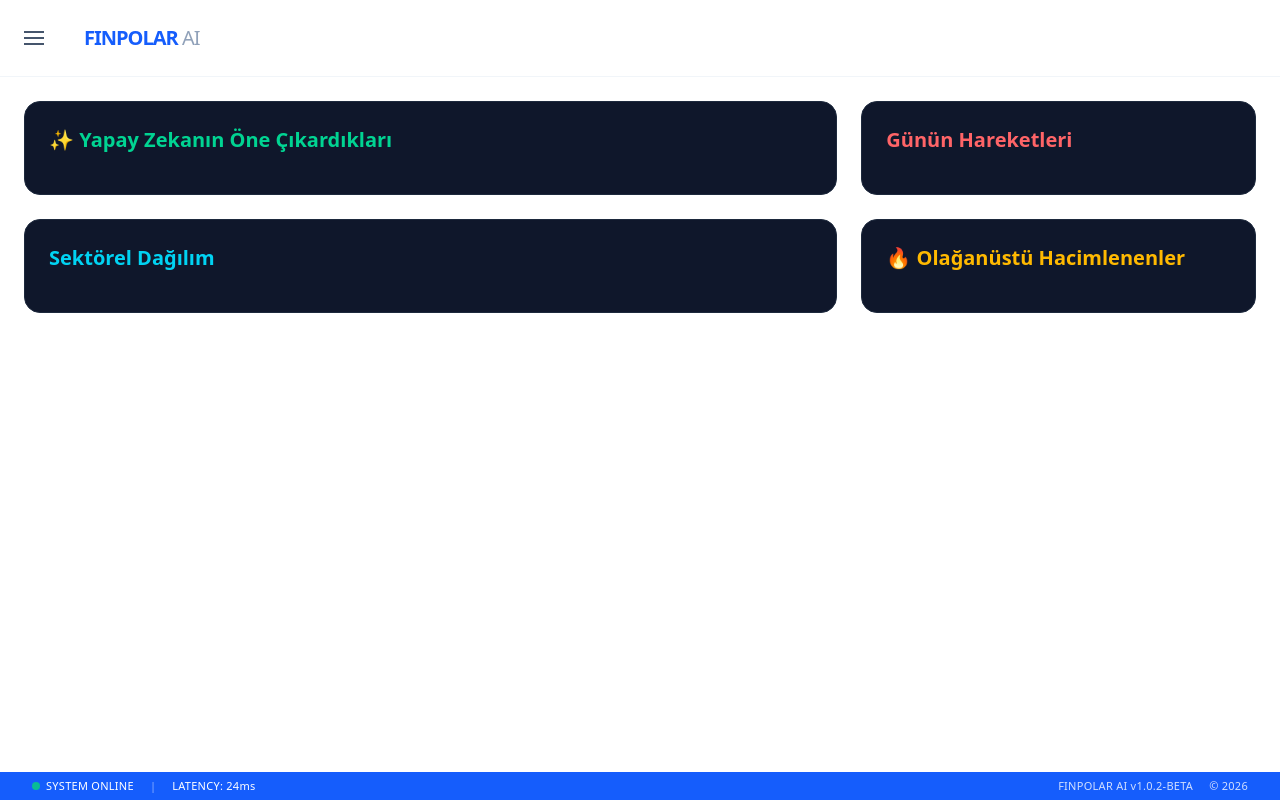
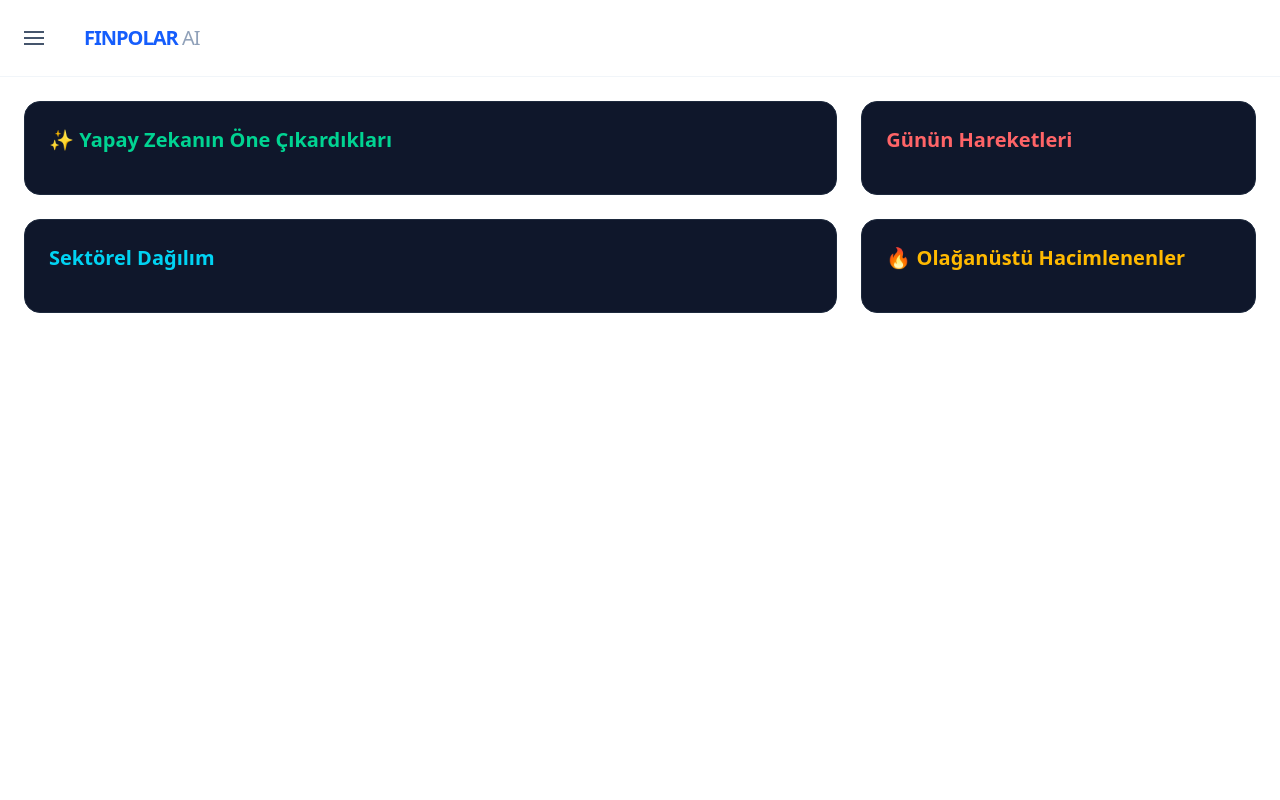
Before and after one commit to AlperHakli/finpolar-frontend, a React (Vite) app: page / in a window 1280 px wide. Built offline with nearby package versions, Linux system fonts and the light colour scheme; no server answers.

Commit message:
BottomBar deleted

```diff
--- a/src/App.jsx
+++ b/src/App.jsx
@@ -2,7 +2,6 @@ import { ChatProvider } from "./contexts/ChatContext";
 import { AnalysisProvider } from "./contexts/AnalysisContext";
 import { UIProvider } from "./contexts/UIContext";
 import { BrowserRouter as Router, Routes, Route } from "react-router-dom";
-import { BottomBar } from "./components/Bottombar";
 import { OuterPart } from "./components/OuterPart";
 import { MainPage } from "./pages/MainPage";
 import { ChatPage } from "./pages/chat/ChatPage";
@@ -72,7 +71,6 @@ function AppContent() {
 
         </main>
       </div>
-      <BottomBar />
 
 
 
--- a/src/components/BottomBar.jsx
+++ b/src/components/BottomBar.jsx
@@ -1,6 +1,6 @@
 export function BottomBar() {
   return (
-    <footer className="w-full bg-blue-600 text-white py-1.5 px-8 flex justify-between items-center text-[11px] font-medium tracking-wide z-20">
+    <footer className="w-full bg-blue-600 text-white py-1.5 px-8 flex justify-between items-center text-[8px] font-medium tracking-wide z-20">
       <div className="flex items-center gap-4">
         {/* Şimdilik boş ama görsel olarak dolu dursun diye küçük yer tutucular ekledim */}
         <div className="flex items-center gap-1.5">
```
